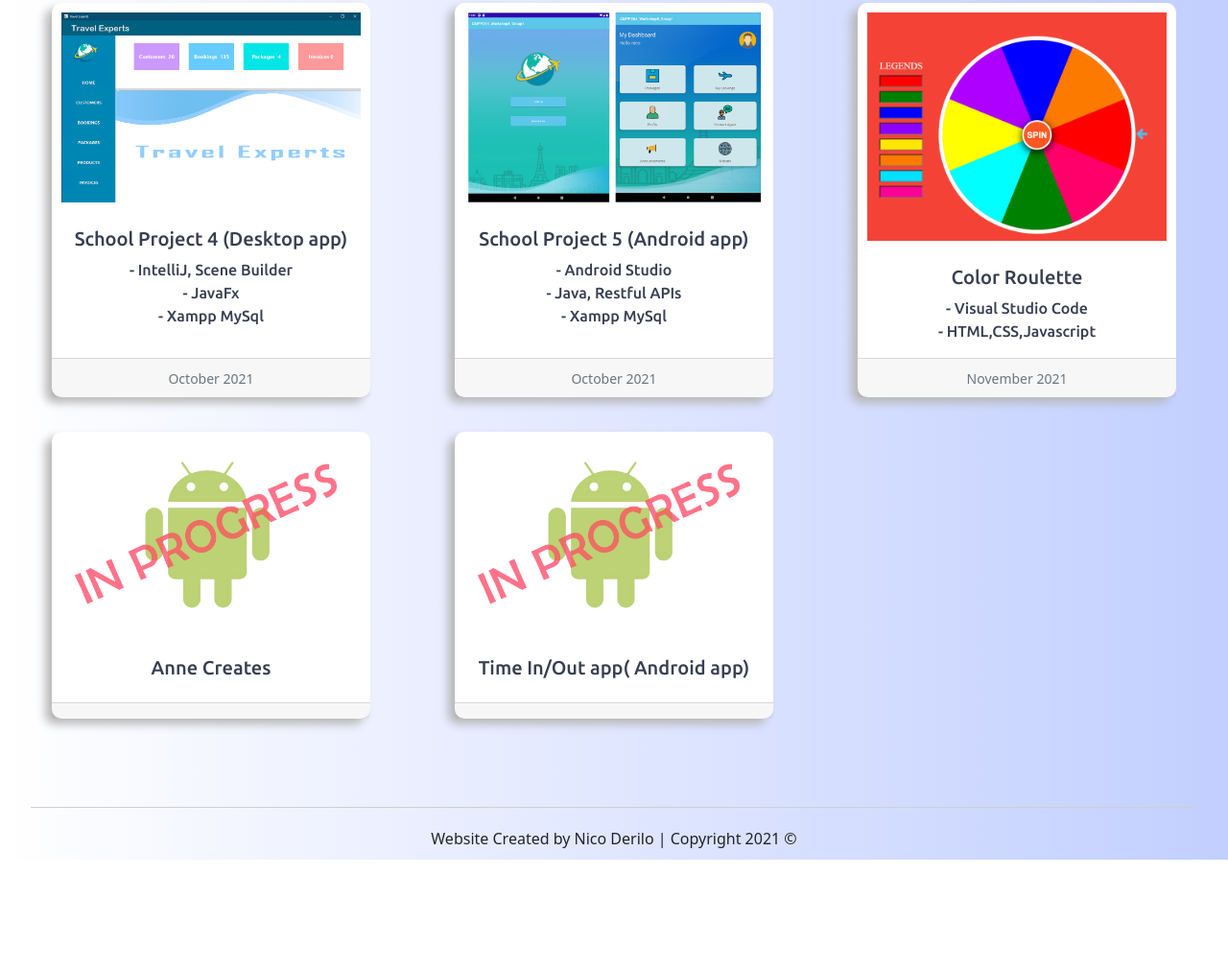
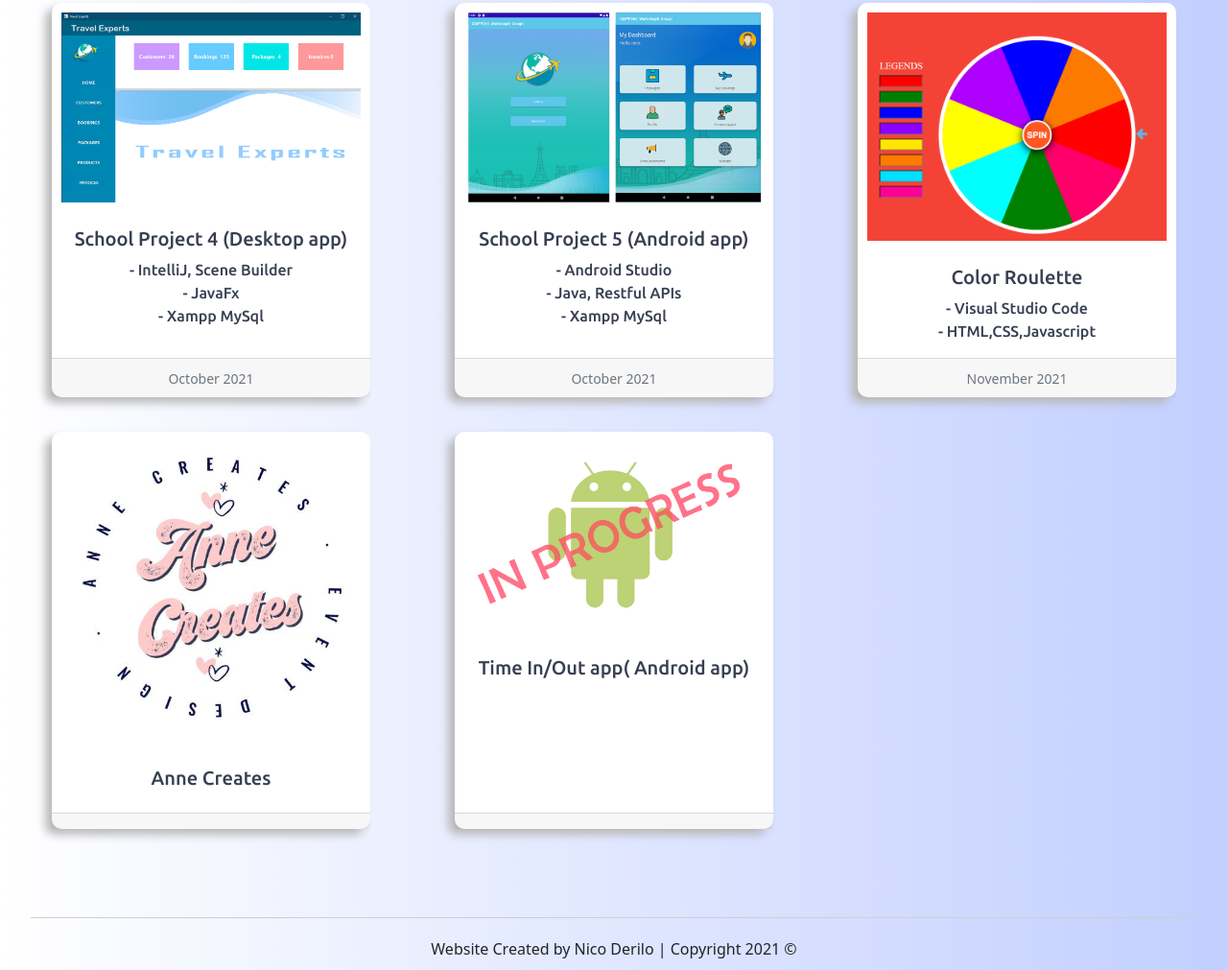
Before and after one commit to nicoderilo/portfolio_website, a plain HTML site: page index.html in a window 1280 px wide. Shown: the part 1392-2403 px from the top of the page at 96% size. Before the commit the page ends 2288 px from the top, so only its background shows below. Drawn offline with nearby package versions, Linux system fonts and the light colour scheme.

Commit message:
added anne creates

```diff
--- a/index.html
+++ b/index.html
@@ -186,7 +186,7 @@
                       </div>
                       <div class="col"> <!--On going -->
                         <div class="card h-100">
-                          <img src="./public/inprogress.png" class="card-img-top" alt="...">
+                          <img src="./public/annecreates.jpg" class="card-img-top" alt="...">
                           <div class="card-body">
                             <h5 class="card-title">Anne Creates</h5>
                             <p class="card-text"></p>
```
Also changed, not shown: public/annecreates.jpg (added), 1 other file.
